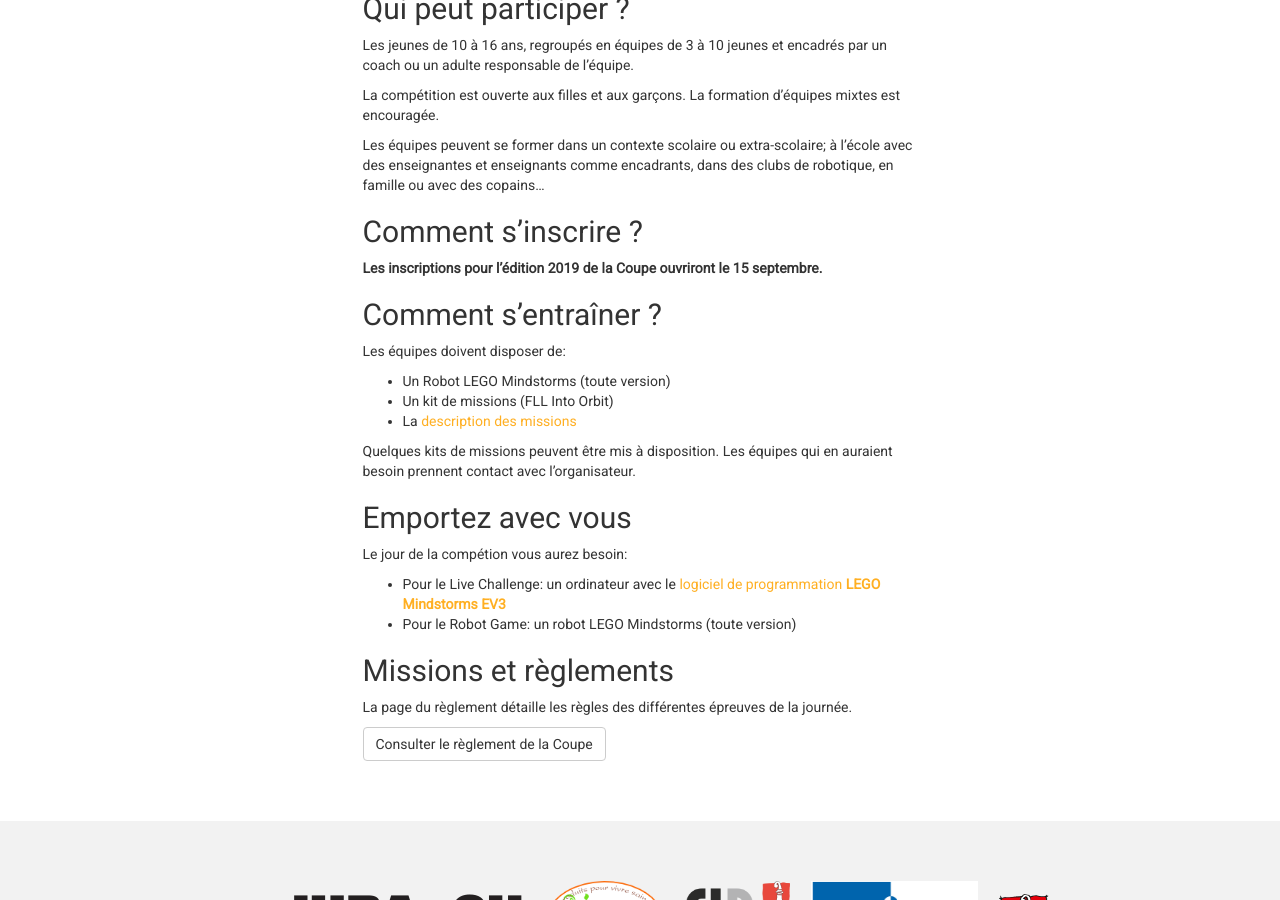
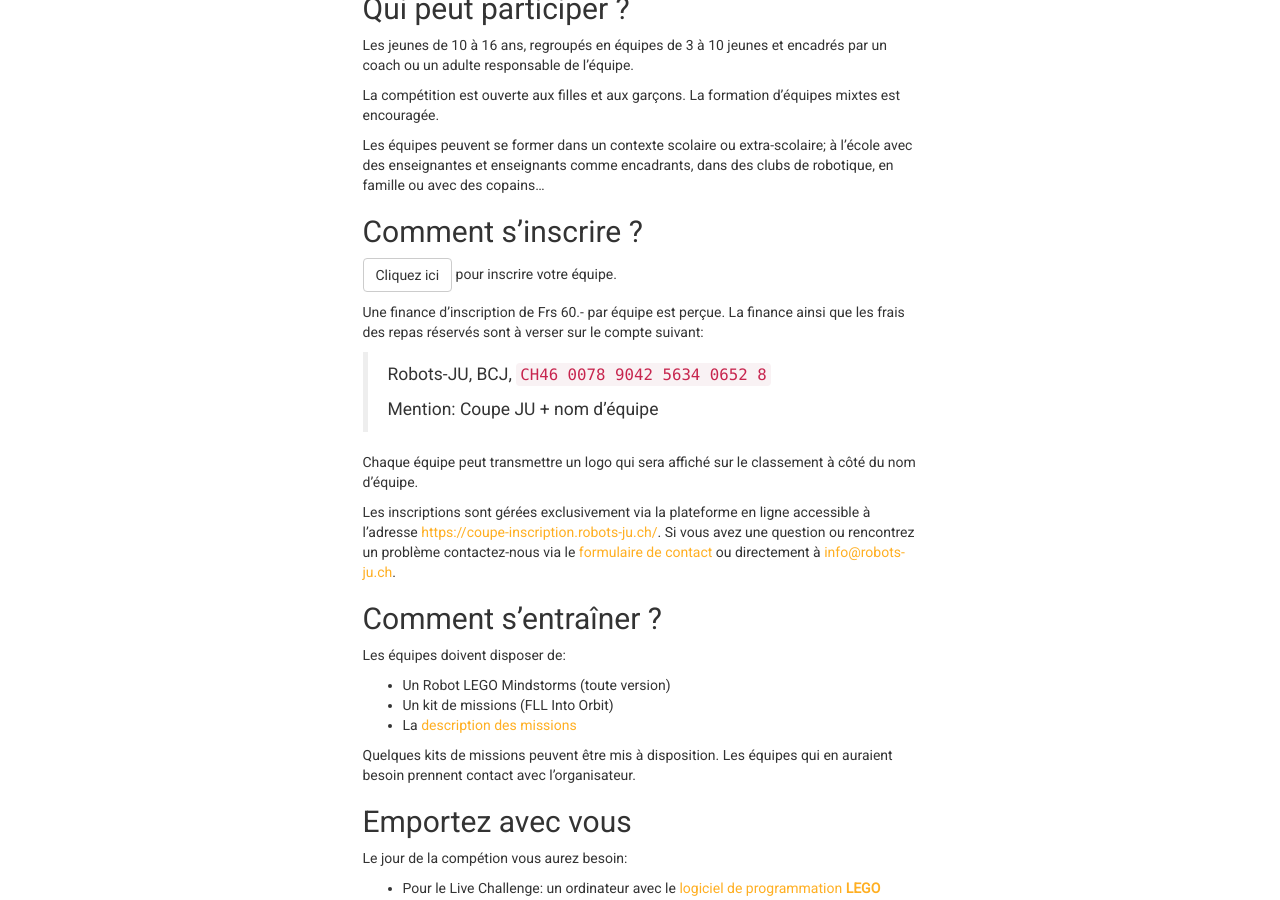
Before and after one commit to robots-ju/coupe.robots-ju.ch, a Jekyll site: the page built from equipes-participer.md, in a window 1280 px wide and 900 px high, scrolled down 324 px. Built offline with Jekyll 4.4.1, drawn with Linux system fonts in a browser that asks for light colours; comment, search, counter and statistics services are not loaded.

Commit message:
Inscriptions 2019

```diff
--- a/_config.yml
+++ b/_config.yml
@@ -78,4 +78,4 @@
     icon: flickr
 
 concours:
-    finance_inscription: 50
+    finance_inscription: 60
--- a/equipes-participer.md
+++ b/equipes-participer.md
@@ -23,7 +23,19 @@
 
 ## Comment s’inscrire ?
 
-**Les inscriptions pour l'édition 2019 de la Coupe ouvriront le 15 septembre.**
+<a class="btn btn-default" href="https://coupe-inscription.robots-ju.ch/">Cliquez ici</a> pour inscrire votre équipe.
+
+Une finance d’inscription de Frs {{ site.concours.finance_inscription }}.- par équipe est perçue.
+La finance ainsi que les frais des repas réservés sont à verser sur le compte suivant:
+
+> Robots-JU, BCJ, `CH46 0078 9042 5634 0652 8`
+>
+> Mention: Coupe JU + nom d'équipe
+
+Chaque équipe peut transmettre un logo qui sera affiché sur le classement à côté du nom d'équipe.
+
+Les inscriptions sont gérées exclusivement via la plateforme en ligne accessible à l'adresse <https://coupe-inscription.robots-ju.ch/>.
+Si vous avez une question ou rencontrez un problème contactez-nous via le [formulaire de contact](/contact) ou directement à <info@robots-ju.ch>.
 
 ## Comment s’entraîner ?
 
```
